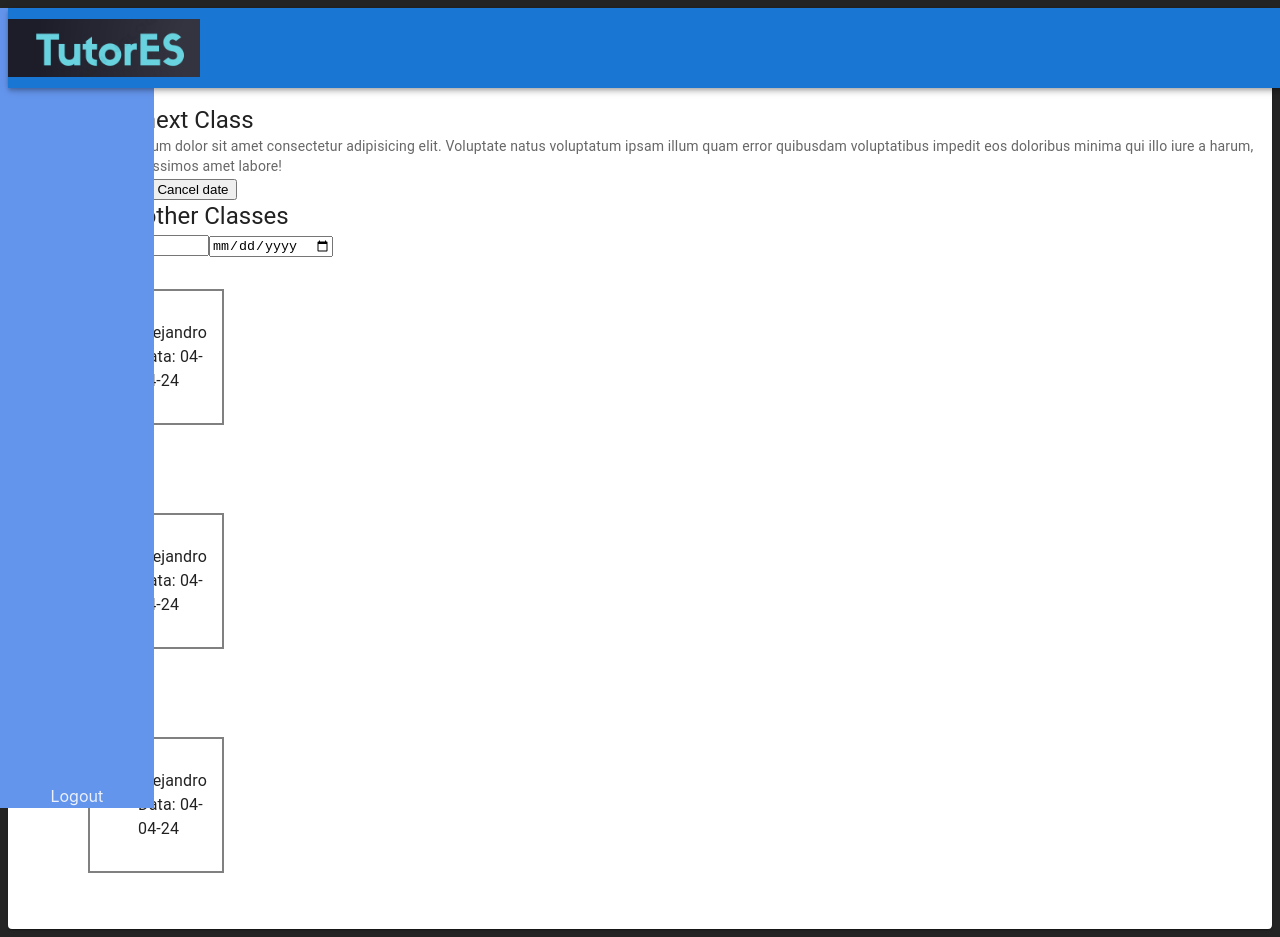
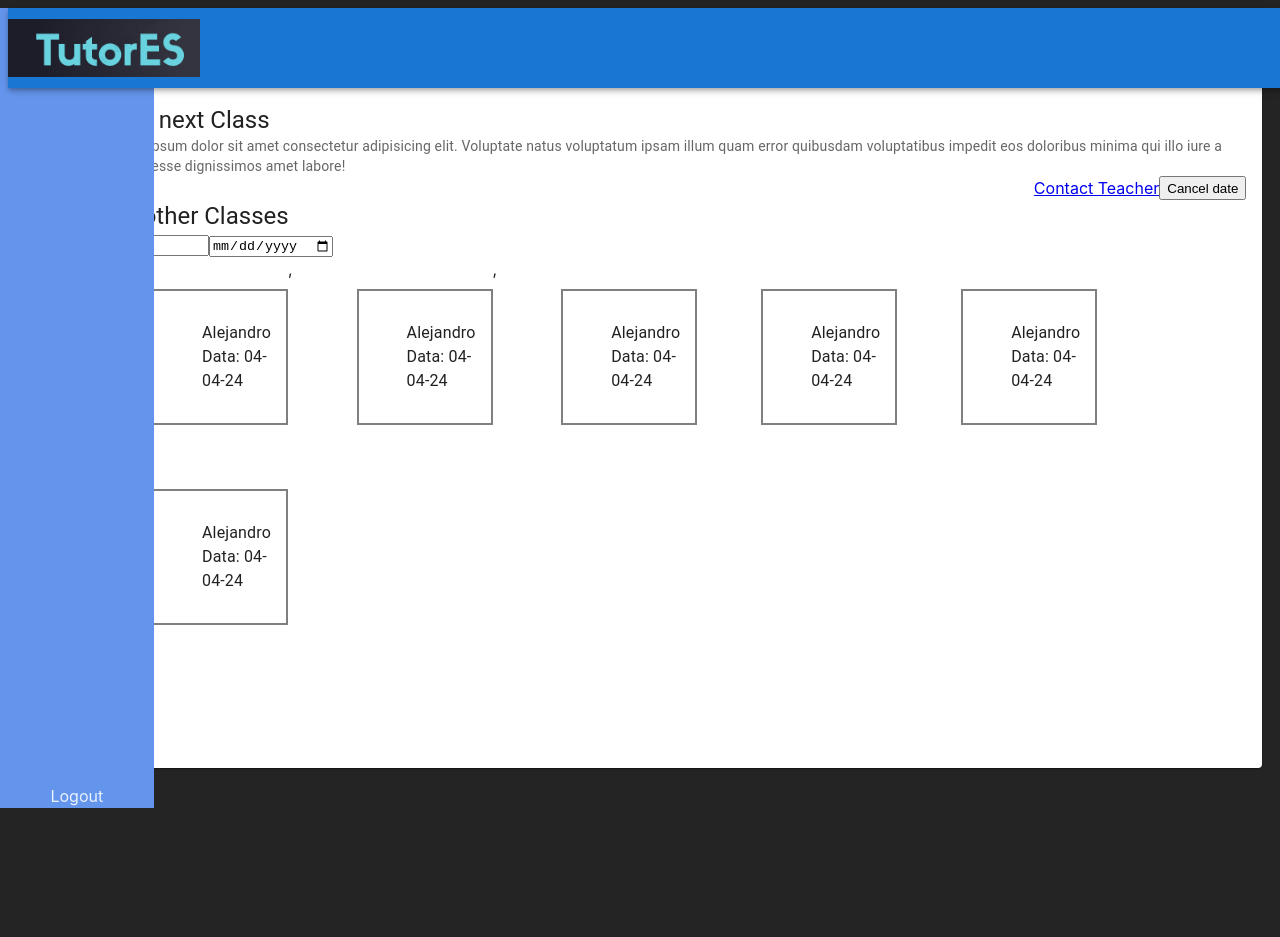
Before and after one commit to AlexandraMH93/TutorES, a React (Vite) app: page /student in a window 1280 px wide. After the commit the page ends 800 px from the top, so only its background shows below. Built offline with nearby package versions, Linux system fonts and the light colour scheme.

Commit message:
Reorganized card classes

```diff
--- a/src/pages/Classes/Class.css
+++ b/src/pages/Classes/Class.css
@@ -1,6 +1,22 @@
 .class {
     display: flex;
     justify-content: center;
-    height: 20vh;
-    width: 100vw;
+    height: 95vh;
+    width: 98vw;
 }
+
+Cardcontent {
+    margin-left: 10px;
+}
+
+#button{
+    display: flex;
+    justify-content: end;
+}
+
+#box1 {
+    margin-left: 4rem;
+    display: flex;
+    flex-wrap: wrap;
+
+}
--- a/src/pages/Classes/Class.jsx
+++ b/src/pages/Classes/Class.jsx
@@ -1,6 +1,6 @@
 import { Card, CardContent, Typography, Box } from "@mui/material"
 import { Link } from "react-router-dom"
-// import './Class.css'
+import './Class.css'
 
 const Class = () => {
 
@@ -9,21 +9,26 @@ const Class = () => {
     <div className="class">
        <Card>
         <CardContent>
-            <Typography variant="h5" mt={10}ml={8} >
+            <Typography variant="h5" mt={10}ml={10} >
               Your next Class
             </Typography>
-            <Typography variant="body2" color="text.secondary" ml={8}>
+            <Typography variant="body2" color="text.secondary" ml={10}>
          Lorem ipsum dolor sit amet consectetur adipisicing elit. Voluptate natus voluptatum ipsam illum quam error quibusdam voluptatibus impedit eos doloribus minima qui illo iure a harum, esse dignissimos amet labore!
         </Typography>
+        <div id="button">
             <Link to=''>
               Contact Teacher
             </Link>
             <button> Cancel date </button>
+        </div>
             <Typography variant="h5"ml={8}>
               Your other Classes
             </Typography>
             <input type="search" />
             <input type="date" />
+
+            <div id="box1">
+
             <Box
                 ml={8}
                 height={100}
@@ -77,7 +82,65 @@ const Class = () => {
                 Data: <data > 04-04-24</data>
               </Typography>
 
+
             </Box>
+            <Box
+                ml={8}
+                height={100}
+                width={100}
+                my={4}
+                display="flex"
+                alignItems="center"
+                gap={4}
+                p={2}
+                sx={{ border: '2px solid grey' }}
+              >
+              <img></img>
+              <Typography>
+                Alejandro
+                Data: <data > 04-04-24</data>
+              </Typography>
+
+
+            </Box>
+            <Box
+                ml={8}
+                height={100}
+                width={100}
+                my={4}
+                display="flex"
+                alignItems="center"
+                gap={4}
+                p={2}
+                sx={{ border: '2px solid grey' }}
+              >
+              <img></img>
+              <Typography>
+                Alejandro
+                Data: <data > 04-04-24</data>
+              </Typography>
+
+
+            </Box>
+            <Box
+                ml={8}
+                height={100}
+                width={100}
+                my={4}
+                display="flex"
+                alignItems="center"
+                gap={4}
+                p={2}
+                sx={{ border: '2px solid grey' }}
+              >
+              <img></img>
+              <Typography>
+                Alejandro
+                Data: <data > 04-04-24</data>
+              </Typography>
+
+            </Box>
+        </div>
         </CardContent>
        </Card>
     </div>
```
Lines whose indentation alone changed are shown as unchanged.
